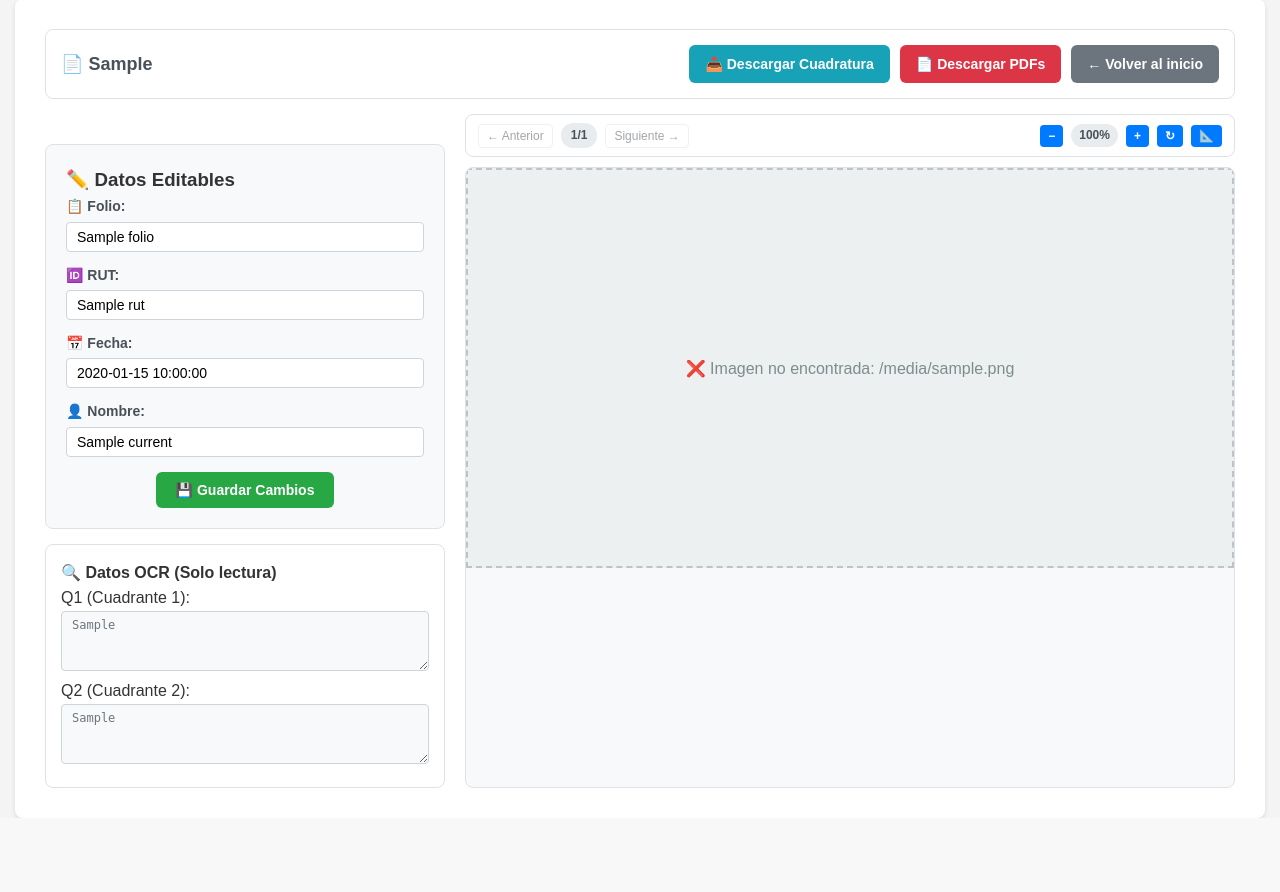
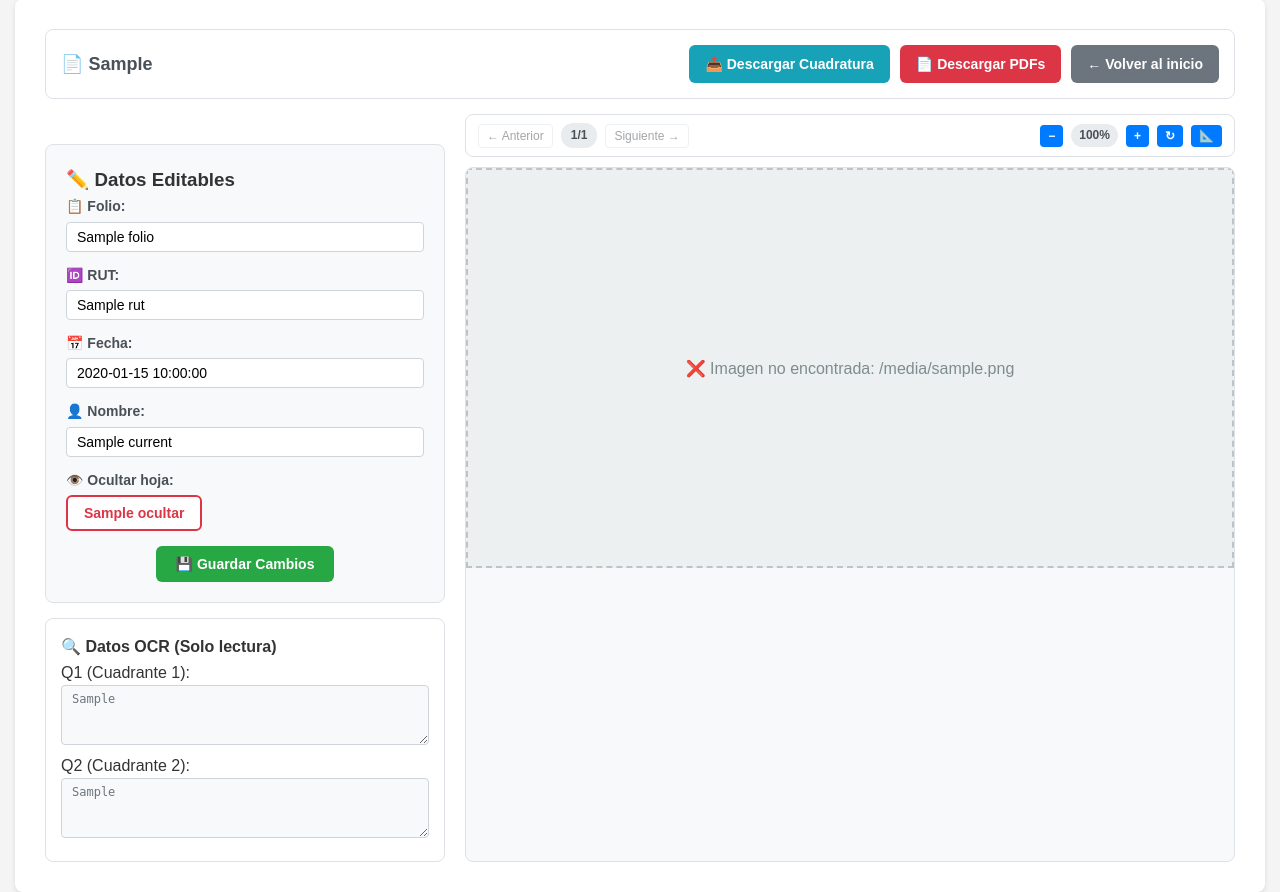
Before and after one commit to My0k/indexanter, a Flask app: template templates/index.html in a window 1280 px wide. Shown: the part 173-1065 px from the top of the page. Before the commit the page ends 991 px from the top, so only its background shows below. Run offline with Flask 3, Linux system fonts and the light colour scheme; the template is opened without the code that fills it: most values are stand-ins (such as "Sample title", 1, 10 or a date in 2020).

Commit message:
separador

```diff
--- a/app.py
+++ b/app.py
@@ -7,7 +7,14 @@ from functions.generate_documentos import process_pdf_to_images_and_csv, get_pdf
 from functions.extraer_datos import process_document_ocr
 import zipfile
 from io import BytesIO
-import fitz  # PyMuPDF
+try:
+    import pymupdf as fitz  # Importación moderna de PyMuPDF
+except ImportError:
+    try:
+        import fitz  # Fallback a la importación tradicional
+    except ImportError:
+        print("❌ PyMuPDF no está instalado")
+        fitz = None
 
 app = Flask(__name__)
 app.secret_key = 'tu_clave_secreta_aqui'  # Necesario para flash messages
@@ -97,8 +104,16 @@ def save_data(doc_name, page):
         fieldnames = []
         with open(csv_path, 'r', encoding='utf-8') as f:
             reader = csv.DictReader(f)
-            fieldnames = reader.fieldnames
+            fieldnames = list(reader.fieldnames)
             rows = list(reader)
+
+        # Verificar si existe la columna 'ocultar' y añadirla si no existe
+        if 'ocultar' not in fieldnames:
+            fieldnames.append('ocultar')
+            # Añadir valor por defecto a todas las filas existentes
+            for row in rows:
+                if 'ocultar' not in row:
+                    row['ocultar'] = 'NO'
 
         if page < 1 or page > len(rows):
             flash('Página inválida', 'error')
@@ -110,6 +125,7 @@ def save_data(doc_name, page):
         rows[row_index]['rut'] = request.form.get('rut', '').strip()
         rows[row_index]['fecha'] = request.form.get('fecha', '').strip()
         rows[row_index]['nombre'] = request.form.get('nombre', '').strip()
+        rows[row_index]['ocultar'] = request.form.get('ocultar', 'NO').strip()
 
         # Guardar CSV actualizado
         with open(csv_path, 'w', newline='', encoding='utf-8') as f:
@@ -337,6 +353,11 @@ def descargar_documentos(doc_name):
 def separar_pdfs(doc_name):
     """Generar PDFs separados por folio"""
     try:
+        # Verificar que PyMuPDF esté disponible
+        if fitz is None:
+            flash('Error: PyMuPDF no está disponible', 'error')
+            return redirect(url_for('descargar_documentos', doc_name=doc_name))
+
         # Buscar el PDF original en input/
         pdf_original = None
         if os.path.exists('input'):
@@ -364,18 +385,21 @@ def separar_pdfs(doc_name):
 
         for i, row in enumerate(rows):
             folio = row.get('folio', '').strip()
+            ocultar = row.get('ocultar', 'NO').strip()
             page_num = i + 1
 
-            if folio:
-                if current_group:
-                    folio_groups.append(current_group)
+            # Solo procesar páginas que NO están marcadas para ocultar
+            if ocultar != 'SI':
+                if folio:
+                    if current_group:
+                        folio_groups.append(current_group)
 
-                current_group = {
-                    'folio': folio,
-                    'pages': [page_num]
-                }
-            elif current_group:
-                current_group['pages'].append(page_num)
+                    current_group = {
+                        'folio': folio,
+                        'pages': [page_num]
+                    }
+                elif current_group:
+                    current_group['pages'].append(page_num)
 
         if current_group:
             folio_groups.append(current_group)
@@ -384,8 +408,16 @@ def separar_pdfs(doc_name):
         pdfs_folder = os.path.join(doc_folder, 'pdfs_separados')
         os.makedirs(pdfs_folder, exist_ok=True)
 
-        # Abrir PDF original
-        doc_pdf = fitz.open(pdf_original)
+        # Abrir PDF original con manejo de errores
+        try:
+            doc_pdf = fitz.open(pdf_original)
+        except AttributeError:
+            try:
+                doc_pdf = fitz.Document(pdf_original)
+            except AttributeError:
+                flash('Error: No se puede abrir el PDF con PyMuPDF', 'error')
+                return redirect(url_for('descargar_documentos', doc_name=doc_name))
+
         pdfs_creados = 0
 
         # Generar PDF para cada grupo de folio
@@ -394,7 +426,10 @@ def separar_pdfs(doc_name):
             pages = group['pages']
 
             # Crear nuevo PDF
-            new_pdf = fitz.open()
+            try:
+                new_pdf = fitz.open()
+            except AttributeError:
+                new_pdf = fitz.Document()
 
             for page_num in pages:
                 # PyMuPDF usa índices base 0
--- a/functions/extraer_datos.py
+++ b/functions/extraer_datos.py
@@ -149,7 +149,7 @@ def process_document_ocr(doc_name: str) -> bool:
 
         # Verificar si ya tiene las columnas de OCR y añadirlas si no existen
         new_columns = []
-        for col in ['folio', 'q1', 'q2', 'rut', 'fecha', 'nombre']:
+        for col in ['folio', 'q1', 'q2', 'rut', 'fecha', 'nombre', 'ocultar']:
             if col not in fieldnames:
                 new_columns.append(col)
 
@@ -198,6 +198,7 @@ def process_document_ocr(doc_name: str) -> bool:
                 row['rut'] = rut
                 row['fecha'] = fecha
                 row['nombre'] = nombre
+                row['ocultar'] = row.get('ocultar', 'NO')  # Mantener valor existente o NO por defecto
 
                 if folio:
                     print(f"  ✅ Folio: {folio}")
@@ -222,6 +223,7 @@ def process_document_ocr(doc_name: str) -> bool:
                 # Añadir valores vacíos
                 for col in ['folio', 'q1', 'q2', 'rut', 'fecha', 'nombre']:
                     row[col] = ""
+                row['ocultar'] = row.get('ocultar', 'NO')  # Mantener valor existente
 
                 # Escribir CSV también para imágenes no encontradas
                 with open(csv_path, 'w', newline='', encoding='utf-8') as f:
--- a/functions/generate_documentos.py
+++ b/functions/generate_documentos.py
@@ -77,7 +77,7 @@ def process_pdf_to_images_and_csv(pdf_path, pdf_name):
 
         # Escribir headers si es un archivo nuevo
         if write_header:
-            fieldnames = ['numero_hoja', 'nombre_img', 'path_img']
+            fieldnames = ['numero_hoja', 'nombre_img', 'path_img', 'ocultar']
             print(f"✏️  Escribiendo headers: {', '.join(fieldnames)}")
             csv_writer.writerow(fieldnames)
 
@@ -127,7 +127,7 @@ def process_pdf_to_images_and_csv(pdf_path, pdf_name):
             relative_path = os.path.join('imagenes', image_filename)
 
             # Escribir fila al CSV inmediatamente
-            csv_row = [page_num, image_filename, relative_path]
+            csv_row = [page_num, image_filename, relative_path, 'NO']
             csv_writer.writerow(csv_row)
             print(f"📝 Fila agregada al CSV: Hoja {page_num} -> {image_filename}")
 
--- a/templates/index.html
+++ b/templates/index.html
@@ -392,6 +392,35 @@
             color: white;
             text-decoration: none;
         }
+
+        .toggle-container {
+            display: flex;
+            align-items: center;
+        }
+
+        .toggle-btn {
+            padding: 8px 16px;
+            border: 2px solid #dc3545;
+            background-color: #fff;
+            color: #dc3545;
+            border-radius: 6px;
+            cursor: pointer;
+            font-weight: 600;
+            font-size: 14px;
+            transition: all 0.15s ease;
+            min-width: 60px;
+        }
+
+        .toggle-btn.active {
+            background-color: #dc3545;
+            color: white;
+        }
+
+        .toggle-btn:hover {
+            background-color: #c82333;
+            border-color: #c82333;
+            color: white;
+        }
     </style>
 </head>
 <body>
@@ -483,6 +512,16 @@
                                     <div class="form-group">
                                         <label for="nombre">👤 Nombre:</label>
                                         <input type="text" id="nombre" name="nombre" value="{{ current_data.nombre or '' }}" class="form-control">
+                                    </div>
+                                    <div class="form-group">
+                                        <label for="ocultar">👁️ Ocultar hoja:</label>
+                                        <div class="toggle-container">
+                                            <button type="button" class="toggle-btn {{ 'active' if current_data.ocultar == 'SI' else '' }}"
+                                                    onclick="toggleOcultar()" id="ocultar-btn">
+                                                <span id="ocultar-text">{{ current_data.ocultar or 'NO' }}</span>
+                                            </button>
+                                            <input type="hidden" id="ocultar" name="ocultar" value="{{ current_data.ocultar or 'NO' }}">
+                                        </div>
                                     </div>
                                     <div class="form-actions">
                                         <button type="submit" class="btn btn-primary">💾 Guardar Cambios</button>
@@ -659,35 +698,59 @@
                 return; // No interferir cuando se está escribiendo
             }
 
-            switch(e.key) {
-                case 'ArrowLeft':
+            switch(e.key.toLowerCase()) {
+                case 'a':
+                case 'arrowleft':
                     e.preventDefault();
-                    document.querySelector('a[href*="page=' + ({{ current_page }} - 1) + '"]')?.click();
+                    {% if current_page and current_page > 1 %}
+                    window.location.href = "{{ url_for('view_document_page', doc_name=current_doc, page=current_page-1) }}";
+                    {% endif %}
                     break;
-                case 'ArrowRight':
+                case 's':
+                case 'arrowright':
                     e.preventDefault();
-                    document.querySelector('a[href*="page=' + ({{ current_page }} + 1) + '"]')?.click();
+                    {% if current_page and current_page < total_pages %}
+                    window.location.href = "{{ url_for('view_document_page', doc_name=current_doc, page=current_page+1) }}";
+                    {% endif %}
                     break;
                 case '+':
                 case '=':
                     e.preventDefault();
-                    zoomIn();
+                    if (typeof zoomIn === 'function') zoomIn();
                     break;
                 case '-':
                     e.preventDefault();
-                    zoomOut();
+                    if (typeof zoomOut === 'function') zoomOut();
                     break;
                 case '0':
                     e.preventDefault();
-                    resetZoom();
+                    if (typeof resetZoom === 'function') resetZoom();
                     break;
                 case 'f':
-                case 'F':
                     e.preventDefault();
-                    fitToWidth();
+                    if (typeof fitToWidth === 'function') fitToWidth();
                     break;
             }
         });
+
+        function toggleOcultar() {
+            const btn = document.getElementById('ocultar-btn');
+            const input = document.getElementById('ocultar');
+            const text = document.getElementById('ocultar-text');
+
+            if (btn.classList.contains('active')) {
+                btn.classList.remove('active');
+                input.value = 'NO';
+                text.textContent = 'NO';
+            } else {
+                btn.classList.add('active');
+                input.value = 'SI';
+                text.textContent = 'SI';
+            }
+        }
+
+        // Hacer la función global
+        window.toggleOcultar = toggleOcultar;
     </script>
 </body>
 </html>
```
